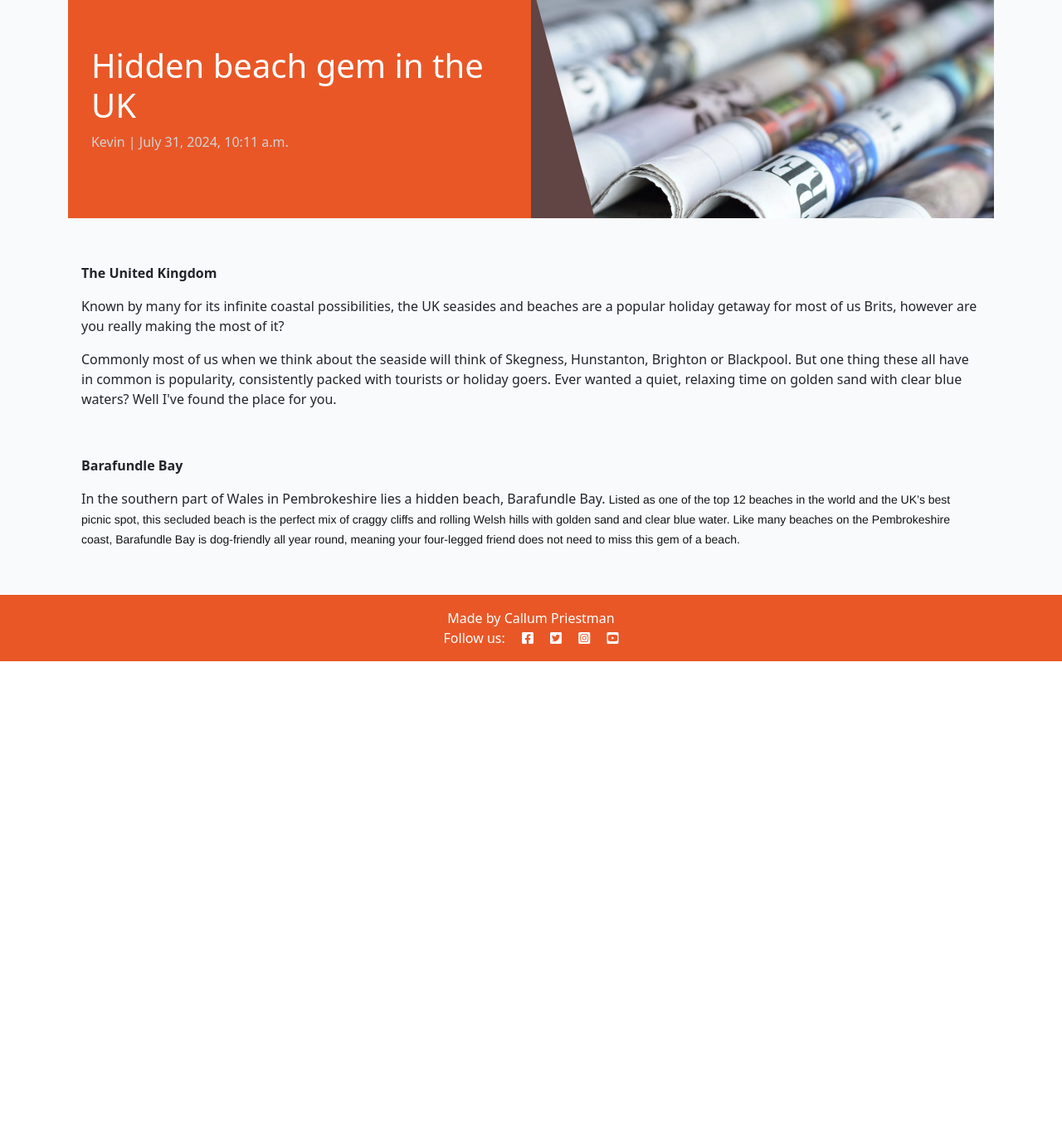
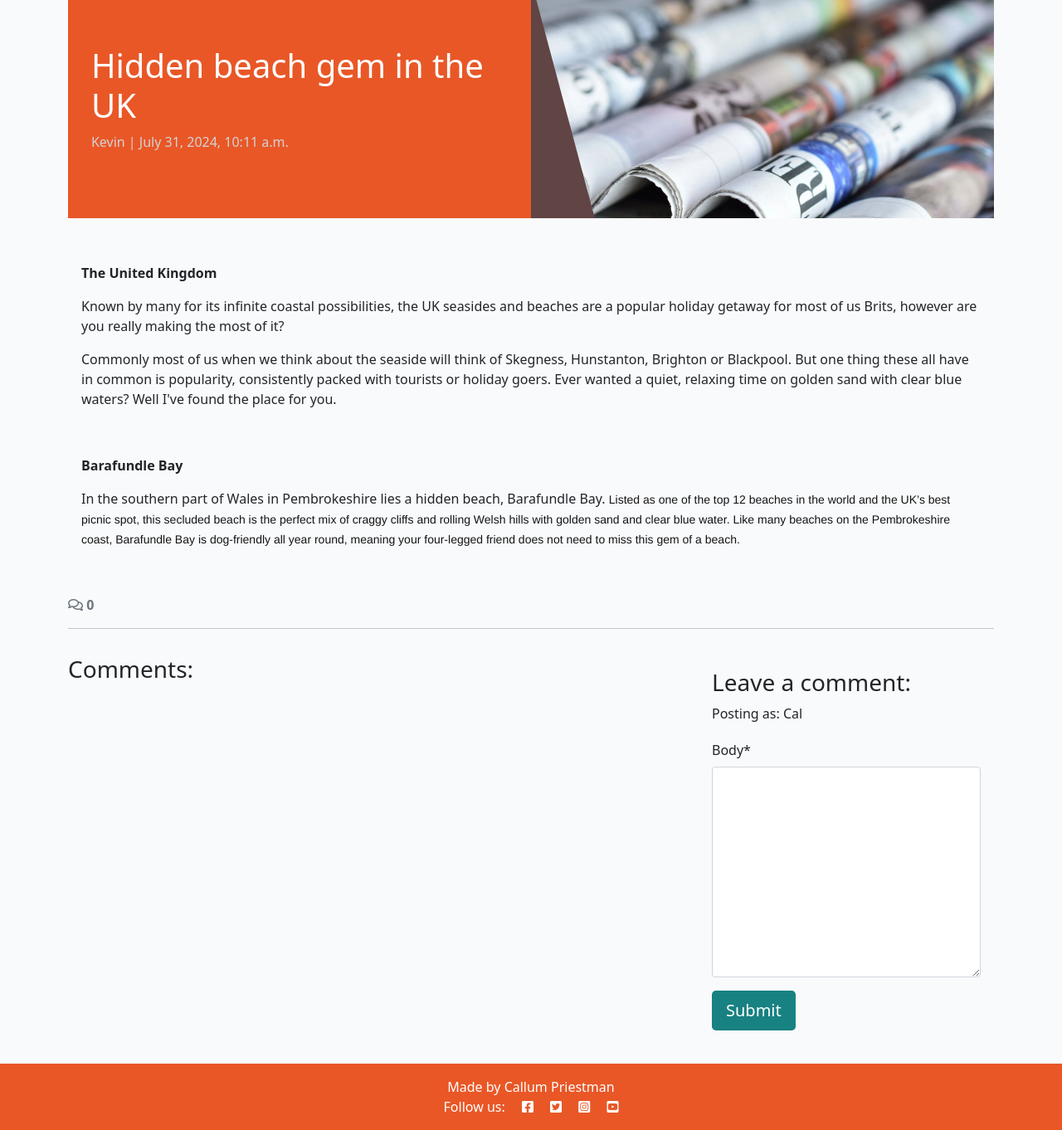
Before and after one commit to Cal009/cp_news, a Django app: a page that uses news/templates/news/post_detail.html in a window 1280 px wide. Shown: the part 123-1485 px from the top of the page at 83% size. Before the commit the page ends 920 px from the top, so only its background shows below. Run offline with Django 4.2, Linux system fonts and the light colour scheme; a user stored in the database is signed in; data comes from the database, SQL or seed files in the repository; data that the repository does not hold is empty; some libraries are stand-ins or nearby versions.

Commit message:
comment form added

```diff
--- a/codestar/settings.py
+++ b/codestar/settings.py
@@ -52,6 +52,8 @@ INSTALLED_APPS = [
     'allauth',
     'allauth.account',
     'allauth.socialaccount',
+    'crispy_forms',
+    'crispy_bootstrap5',
     'django_summernote',
     'news',
     'about',
@@ -60,6 +62,9 @@ INSTALLED_APPS = [
 SITE_ID = 1
 LOGIN_REDIRECT_URL = '/'
 LOGOUT_REDIRECT_URL = '/'
+
+CRISPY_ALLOWED_TEMPLATE_PACKS = "bootstrap5"
+CRISPY_TEMPLATE_PACK = "bootstrap5"
 
 MIDDLEWARE = [
     'django.middleware.security.SecurityMiddleware',
--- /dev/null
+++ b/news/forms.py
@@ -0,0 +1,8 @@
+from .models import Comment
+from django import forms
+
+
+class CommentForm(forms.ModelForm):
+    class Meta:
+        model = Comment
+        fields = ('body',)
--- a/news/templates/news/post_detail.html
+++ b/news/templates/news/post_detail.html
@@ -1,5 +1,6 @@
 {% extends 'base.html' %} {% block content %}
 {% load static %}
+{% load crispy_forms_tags %}
 
 <div class="masthead">
     <div class="container">
@@ -29,6 +30,64 @@
             </div>
         </div>
     </div>
+    <!-- Displaying count of comments -->
+    <div class="row">
+        <div class="col-12">
+            <strong class="text-secondary">
+                <i class="far fa-comments"></i> {{ comment_count }}
+            </strong>
+        </div>
+        <div class="col-12">
+            <hr>
+        </div>
+    </div>
+    <!-- Displaying Comments -->
+    <div class="row">
+        <div class="col-md-8 card mb-4  mt-3 ">
+            <h3>Comments:</h3>
+            <div class="card-body">
+                <!-- We want a for loop inside the empty control tags
+          to iterate through each comment in comments -->
+                {% for comment in comments %}
+                <div class="p-2 comments
+          {% if not comment.approved and comment.author == user %}
+          faded{% elif not comment.approved %} d-none{% endif %}">
+                    <p class="font-weight-bold">
+                        {{ comment.author }}
+                        <span class="font-weight-normal">
+                            {{ comment.created_on }}
+                        </span> wrote:
+                    </p>
+                    <div id="comment{{ comment.id }}">
+                        {{ comment.body | linebreaks }}
+                    </div>
+                    {% if not comment.approved and comment.author == user %}
+                    <p class="approval">
+                        This comment is awaiting approval
+                    </p>
+                    {% endif %}
+                </div>
+                <!-- Our for loop ends here -->
+                {% endfor %}
+            </div>
+        </div>
+        <!-- Creating New Comments -->
+        <div class="col-md-4 card mb-4 mt-3">
+            <div class="card-body">
+                {% if user.is_authenticated %}
+                <h3>Leave a comment:</h3>
+                <p>Posting as: {{ user.username }}</p>
+                <form id="commentForm" method="post" style="margin-top: 1.3em;">
+                    {{ comment_form | crispy }}
+                    {% csrf_token %}
+                    <button id="submitButton" type="submit" class="btn btn-signup btn-lg">Submit</button>
+                </form>
+                {% else %}
+                <p>Log in to leave a comment</p>
+                {% endif %}
+            </div>
+        </div>
+    </div>
 </div>
 
 {% endblock content %}
--- a/news/views.py
+++ b/news/views.py
@@ -1,6 +1,7 @@
 from django.shortcuts import render, get_object_or_404
 from django.views import generic
 from .models import Post
+from .forms import CommentForm
 
 
 # Create your views here.
@@ -26,9 +27,26 @@ def post_detail(request, slug):
 
     queryset = Post.objects.filter(status=1)
     post = get_object_or_404(queryset, slug=slug)
+    comments = post.comments.all().order_by("-created_on")
+    comment_count = post.comments.filter(approved=True).count()
+
+    if request.method == "POST":
+        comment_form = CommentForm(data=request.POST)
+        if comment_form.is_valid():
+            comment = comment_form.save(commit=False)
+            comment.author = request.user
+            comment.post = post
+            comment.save()
+
+    comment_form = CommentForm()
 
     return render(
         request,
         "news/post_detail.html",
-        {"post": post,}
+        {
+            "post": post,
+            "comments": comments,
+            "comment_count": comment_count,
+            "comment_form": comment_form,
+        }
     )
--- a/requirements.txt
+++ b/requirements.txt
@@ -1,7 +1,9 @@
 asgiref==3.8.1
+crispy-bootstrap5==0.7
 dj-database-url==0.5.0
 Django==4.2.14
 django-allauth==0.57.2
+django-crispy-forms==2.3
 django-summernote==0.8.20.0
 gunicorn==20.1.0
 oauthlib==3.2.2
```
